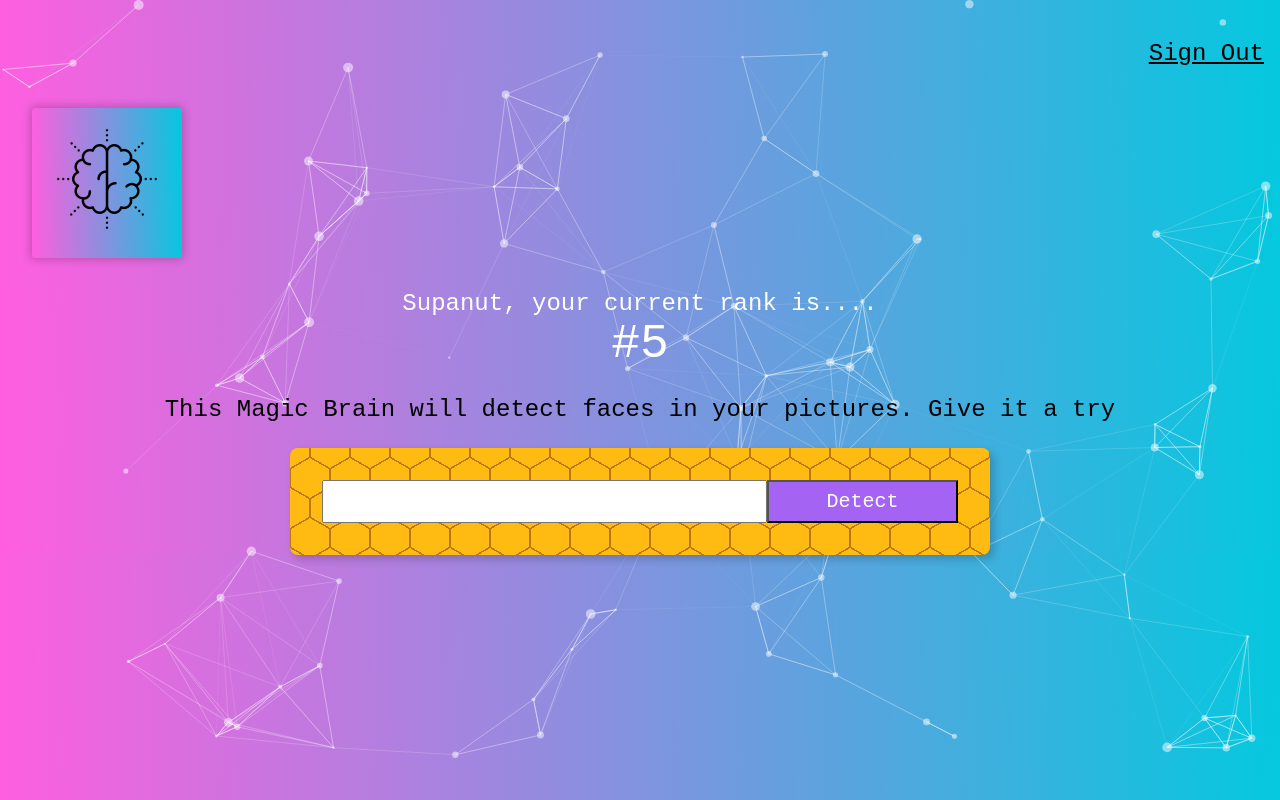
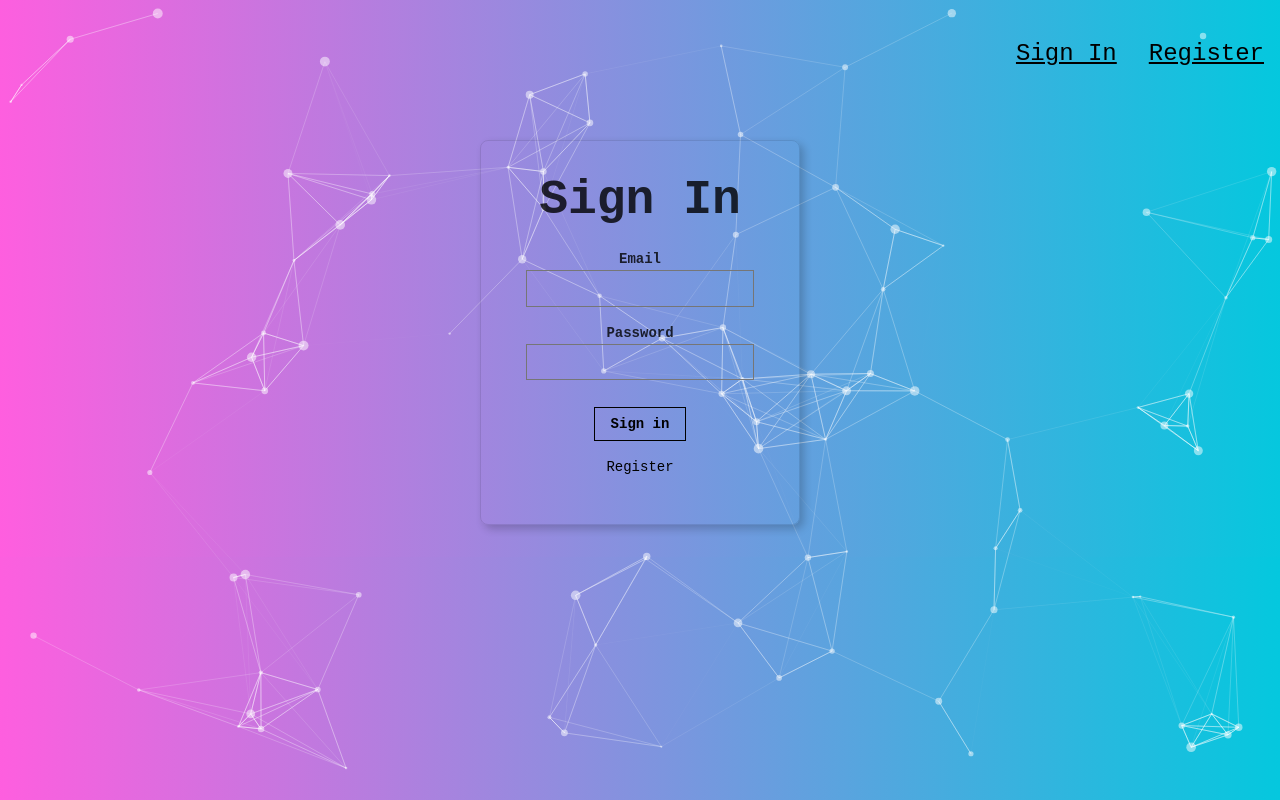
Before and after one commit to supanut-w/Practice_SmartBrain_FrontEnd, a React (Create React App) app in the folder smartbrain/: page / in a window 1280 px wide. Built offline with nearby package versions, Linux system fonts and the light colour scheme.

Commit message:
Adding Sign in form and Routing

```diff
--- a/smartbrain/src/App.js
+++ b/smartbrain/src/App.js
@@ -5,8 +5,11 @@ import Logo from './components/Logo/Logo.js';
 import ImageLinkForm from './components/ImageLinkForm/ImageLinkForm.js';
 import Rank from './components/Rank/Rank.js';
 import FaceRecognition from './components/FaceRecognition/FaceRecognition.js';
+import Signin from './components/Signin/Signin.js';
+import Register from './components/Register/Register.js';
 import Particles from "react-tsparticles";
 import { loadFull } from "tsparticles";
+
 
 const USER_ID = 'q6xintv0afbn';
 const PAT = 'b4ef32ecf3ca40f5b6a9c1dfb3d22d03';
@@ -21,6 +24,8 @@ class App extends Component {
       input: '',
       imageUrl: '',
       box: {},
+      route: 'signin',
+      isSignedIn: false
     }
   }
 
@@ -133,7 +138,17 @@ class App extends Component {
     this.setState({input: event.target.value});
   }
 
+  onRouteChange = (route) => {
+    if(route === 'signout') {
+      this.setState({isSignedIn: false})
+    } else if (route === 'home') {
+      this.setState({isSignedIn: true})
+    }
+    this.setState({route: route});
+  }
+
   render() {
+    const { isSignedIn, imageUrl, route, box } = this.state;
     return (
       <div className='App'>
         <Particles
@@ -143,13 +158,23 @@ class App extends Component {
           loaded={this.particlesLoaded}
           options={this.particlesOptions}
         />
-        <Navigation />
-        <Logo />
-        <Rank />
-        <ImageLinkForm
-          onInputChange={this.onInputChange}
-          onButtonSubmit={this.onButtonSubmit}/>
-        <FaceRecognition box={this.state.box} imageUrl={this.state.imageUrl} />
+        <Navigation isSignedIn={isSignedIn} onRouteChange={this.onRouteChange} />
+        { route === 'home'
+          ? <div>
+              <Logo />
+              <Rank />
+              <ImageLinkForm
+                onInputChange={this.onInputChange}
+                onButtonSubmit={this.onButtonSubmit}/>
+              <FaceRecognition box={box} imageUrl={imageUrl} />
+            </div>
+          : (
+            route === 'signin'
+            ? <Signin onRouteChange={this.onRouteChange}/>
+            : <Register onRouteChange={this.onRouteChange}/>
+          )
+
+        }
       </div>
     );
   }
--- a/smartbrain/src/components/Navigation/Navigation.js
+++ b/smartbrain/src/components/Navigation/Navigation.js
@@ -1,11 +1,20 @@
 import React from 'react';
 
-const Navigation = () => {
-   return (
-      <nav style={{display: 'flex', justifyContent: 'flex-end'}}>
-         <p className='f3 link dim black underline pa3 pointer'>Sign Out</p>
-      </nav>
-   );
+const Navigation = ({ onRouteChange, isSignedIn }) => {
+      if(isSignedIn) {
+         return (
+            <nav style={{display: 'flex', justifyContent: 'flex-end'}}>
+               <p onClick={() => onRouteChange('signout')} className='f3 link dim black underline pa3 pointer'>Sign Out</p>
+            </nav>
+         );
+      } else {
+         return (
+            <nav style={{display: 'flex', justifyContent: 'flex-end'}}>
+               <p onClick={() => onRouteChange('signin')} className='f3 link dim black underline pa3 pointer'>Sign In</p>
+               <p onClick={() => onRouteChange('register')} className='f3 link dim black underline pa3 pointer'>Register</p>
+            </nav>
+         );
+      }
 }
 
 export default Navigation
--- /dev/null
+++ b/smartbrain/src/components/Register/Register.js
@@ -0,0 +1,32 @@
+import React from 'react';
+
+const Register = ({ onRouteChange }) => {
+   return (
+      <article className="br3 ba b--black-10 mv4 w-100 w-50-m w-25-l mw6 shadow-5 center">
+         <main className="pa4 black-80">
+            <div className="measure">
+               <fieldset id="sign_up" className="ba b--transparent ph0 mh0">
+                  <legend className="f1 fw6 ph0 mh0">Register</legend>
+                  <div className="mt3">
+                  <label className="db fw6 lh-copy f6" htmlFor="name">Name</label>
+                  <input className="pa2 input-reset ba bg-transparent hover-bg-black hover-white w-100" type="text" name="name"  id="name" />
+                  </div>
+                  <div className="mt3">
+                  <label className="db fw6 lh-copy f6" htmlFor="email-address">Email</label>
+                  <input className="pa2 input-reset ba bg-transparent hover-bg-black hover-white w-100" type="email" name="email-address"  id="email-address" />
+                  </div>
+                  <div className="mv3">
+                  <label className="db fw6 lh-copy f6" htmlFor="password">Password</label>
+                  <input className="b pa2 input-reset ba bg-transparent hover-bg-black hover-white w-100" type="password" name="password"  id="password" />
+                  </div>
+               </fieldset>
+               <div className="">
+                  <input onClick={() => onRouteChange('home')} className="b ph3 pv2 input-reset ba b--black bg-transparent grow pointer f6 dib" type="submit" value="Register" />
+               </div>
+            </div>
+         </main>
+      </article>
+   );
+}
+
+export default Register;
--- /dev/null
+++ b/smartbrain/src/components/Signin/Signin.js
@@ -0,0 +1,31 @@
+import React from 'react';
+
+const Signin = ({ onRouteChange }) => {
+   return (
+      <article className="br3 ba b--black-10 mv4 w-100 w-50-m w-25-l mw6 shadow-5 center">
+         <main className="pa4 black-80">
+            <div className="measure">
+               <fieldset id="sign_up" className="ba b--transparent ph0 mh0">
+                  <legend className="f1 fw6 ph0 mh0">Sign In</legend>
+                  <div className="mt3">
+                  <label className="db fw6 lh-copy f6" htmlFor="email-address">Email</label>
+                  <input className="pa2 input-reset ba bg-transparent hover-bg-black hover-white w-100" type="email" name="email-address"  id="email-address" />
+                  </div>
+                  <div className="mv3">
+                  <label className="db fw6 lh-copy f6" htmlFor="password">Password</label>
+                  <input className="b pa2 input-reset ba bg-transparent hover-bg-black hover-white w-100" type="password" name="password"  id="password" />
+                  </div>
+               </fieldset>
+               <div className="">
+                  <input onClick={() => onRouteChange('home')} className="b ph3 pv2 input-reset ba b--black bg-transparent grow pointer f6 dib" type="submit" value="Sign in" />
+               </div>
+               <div className="lh-copy mt3">
+                  <p onClick={() => onRouteChange('register')} className="f6 link dim black db pointer">Register</p>
+               </div>
+            </div>
+         </main>
+      </article>
+   );
+}
+
+export default Signin;
```
